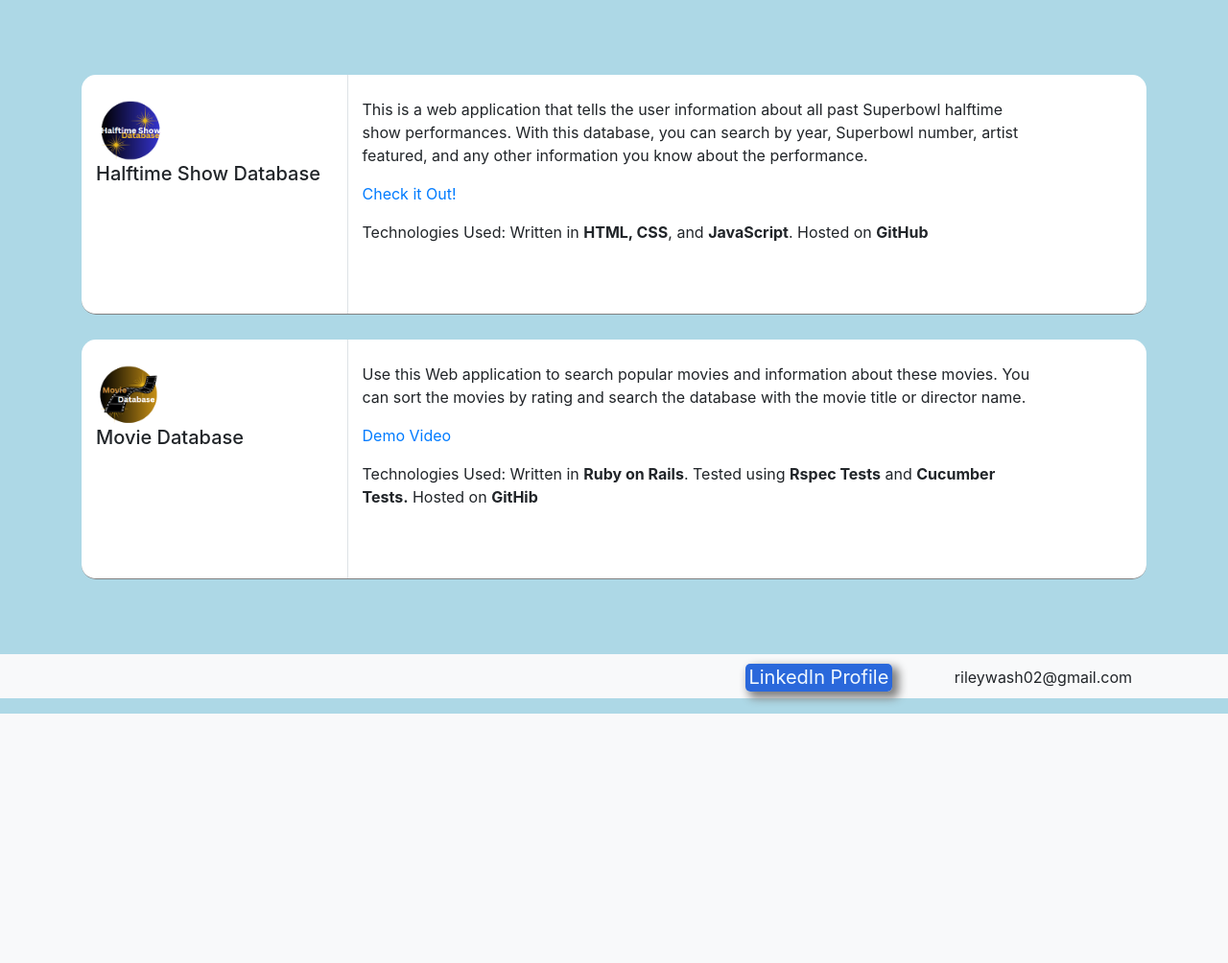
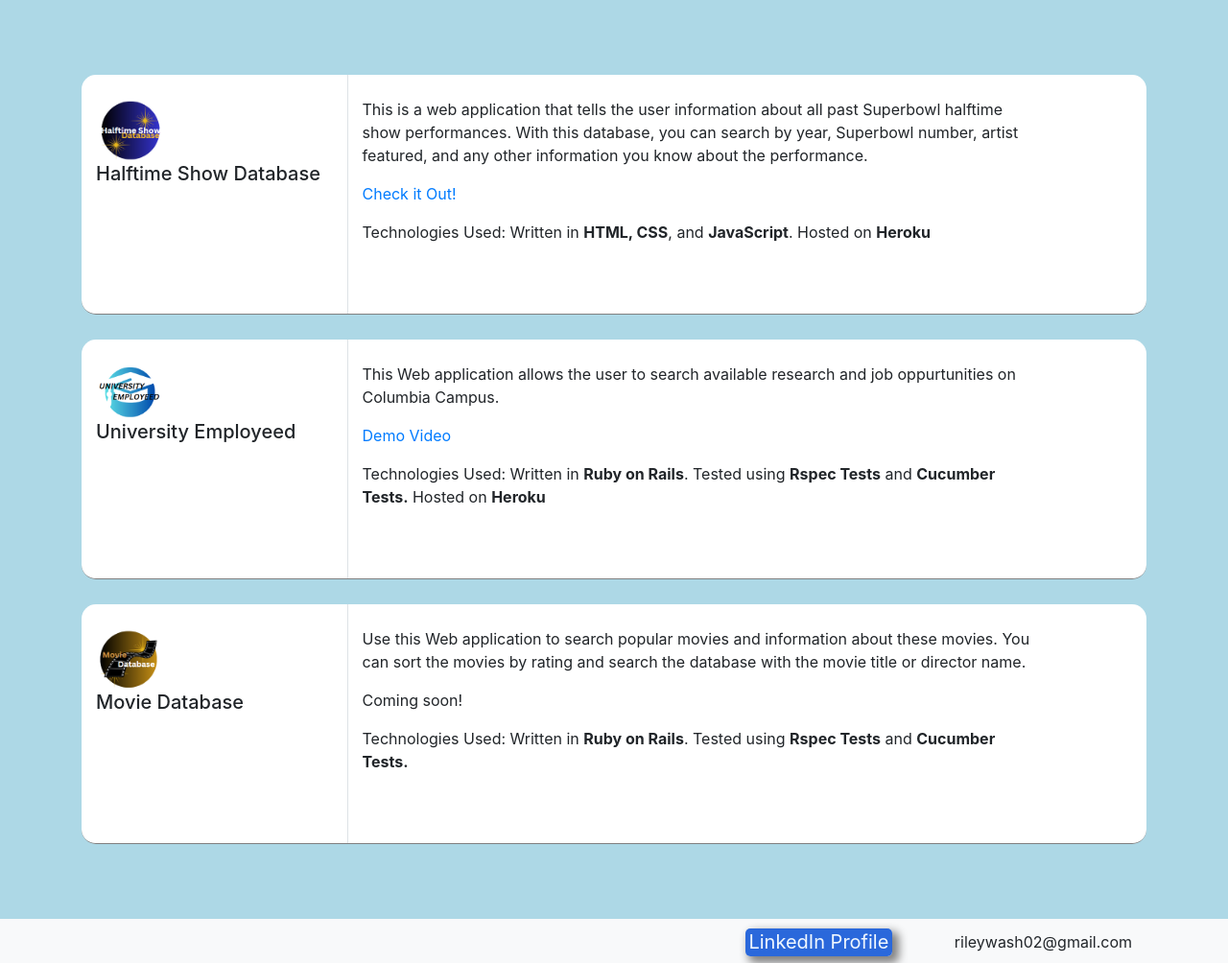
Before and after one commit to rew2155/PersonalWebsite, a Flask app: page /projects in a window 1280 px wide. Shown: the part 56-1060 px from the top of the page at 96% size. Before the commit the page ends 800 px from the top, so only its background shows below. Run offline with Flask 2, Linux system fonts and the light colour scheme; some libraries are stand-ins or nearby versions; some web fonts are replaced.

Commit message:
public can view this version

```diff
--- a/templates/projects.html
+++ b/templates/projects.html
@@ -22,7 +22,25 @@
                     know about the performance.
                 </p>
                 <p><a href="https://superbowl-database-f81e6a439db4.herokuapp.com/" target="_blank">Check it Out!</a></p>
-                <p>Technologies Used: Written in <strong>HTML, CSS</strong>, and <strong>JavaScript</strong>. Hosted on <strong>GitHub</strong></p>
+                <p>Technologies Used: Written in <strong>HTML, CSS</strong>, and <strong>JavaScript</strong>. Hosted on <strong>Heroku</strong></p>
+            </div>
+    </div>
+
+    <p class="space"></p>
+
+    <div class="row entry">
+        <div class="col-md-3 border-right">
+            <p class="space"></p>
+            <img class = "entry-pic" src="{{ url_for('static', filename='attachments/UELogo.png') }}" alt="University Employeed Logo">
+            <h5>University Employeed</h5>
+        </div>
+        <div class="col-md-8">
+            <span class="spacer"></span>
+            <p>This Web application allows the user to search available research and job oppurtunities on Columbia Campus.
+            </p>
+            <p><a href="https://youtu.be/mxIMdtscmWw" target="_blank">Demo Video</a></p>
+            <p>Technologies Used: Written in <strong>Ruby on Rails</strong>. Tested using <strong>Rspec Tests</strong> and <strong>Cucumber Tests.</strong>
+            Hosted on <strong>Heroku</strong></p>
         </div>
     </div>
 
@@ -39,11 +57,11 @@
             <p>Use this Web application to search popular movies and information about these movies. You can sort the movies by rating and search
                 the database with the movie title or director name.
             </p>
-                <p><a href="https://youtu.be/mxIMdtscmWw" target="_blank">Demo Video</a></p>
-                <p>Technologies Used: Written in <strong>Ruby on Rails</strong>. Tested using <strong>Rspec Tests</strong> and <strong>Cucumber Tests.</strong>
-                Hosted on <strong>GitHib</strong></p>
+            <p>Coming soon!</p>
+            <p>Technologies Used: Written in <strong>Ruby on Rails</strong>. Tested using <strong>Rspec Tests</strong> and <strong>Cucumber Tests.</strong></p>
         </div>
     </div>
+
 
     <p class="space"></p>
     <p class="space"></p>
```
Also changed, not shown: static/attachments/MyResume.png (deleted), static/attachments/UELogo.png (added). Lines whose indentation alone changed are shown as unchanged.
